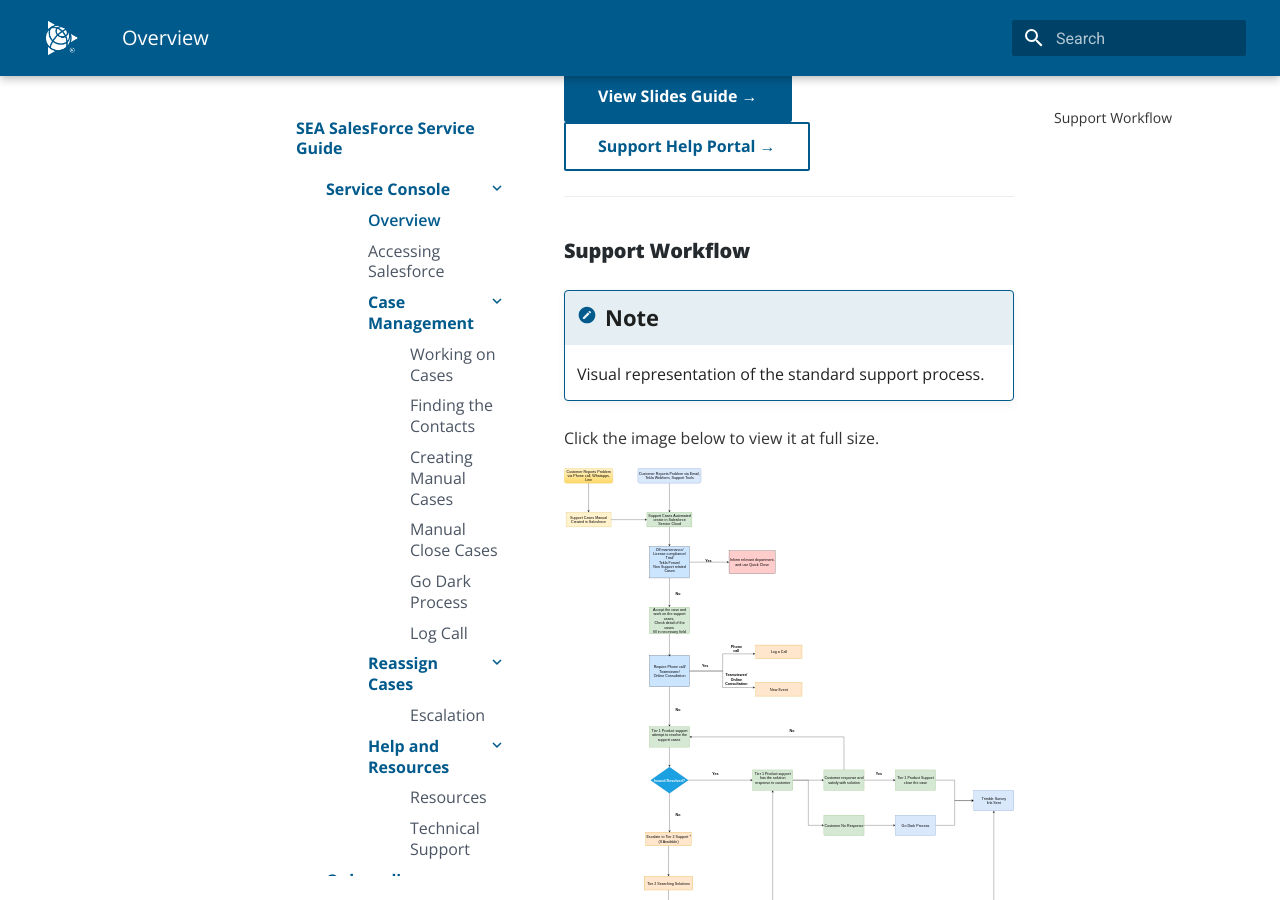
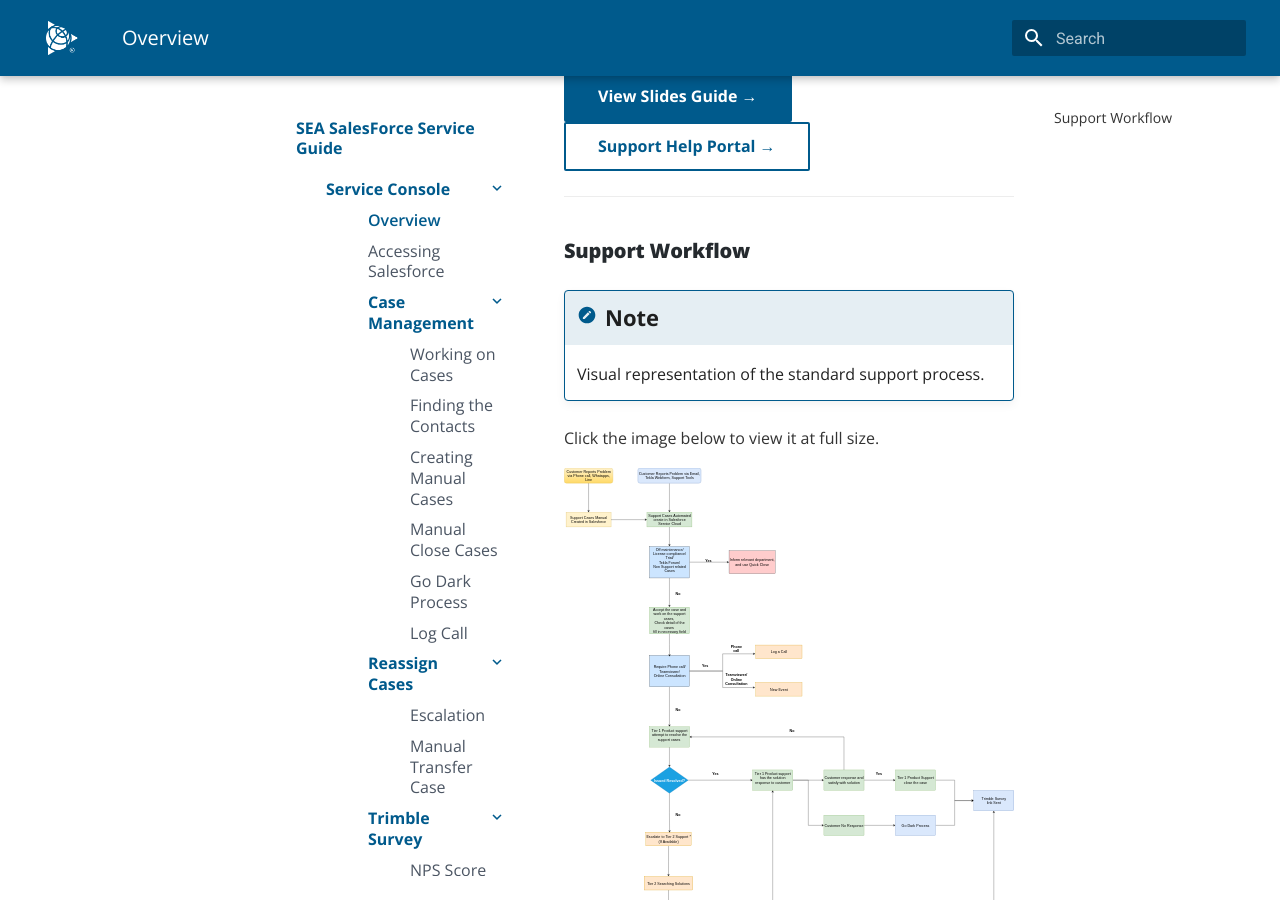
Before and after one commit to KaiLoonTey/Salesforce_ServiceGuide, an MkDocs documentation site: the page built from docs/index.md, in a window 1280 px wide and 900 px high, scrolled down 509 px. Built offline with MkDocs 1.6.1 and Material for MkDocs 9.7.7, drawn with Linux system fonts in a browser that asks for light colours.

Commit message:
Update NPS2

```diff
--- a/mkdocs.yml
+++ b/mkdocs.yml
@@ -16,6 +16,8 @@ theme:
     - "search.highlight"
     - "content.code.copy"
     # We removed "navigation.tabs" to move the menu from the top to the left sidebar
+
+
 
 extra_css:
   - "stylesheets/custom.css"
@@ -45,8 +47,10 @@ nav:
             - Log Call: Logcall.md
         - Reassign Cases:
             - Escalation: ReassignCases.md
+            - Manual Transfer Case: ManualTransfer.md
+        - Trimble Survey:
+            - NPS Score: NPS.md
         - Help and Resources:
             - Resources: resources.md
-            - Technical Support: support.md
     - Onboarding:
         - Overview: OnboardingOverview.md
```
